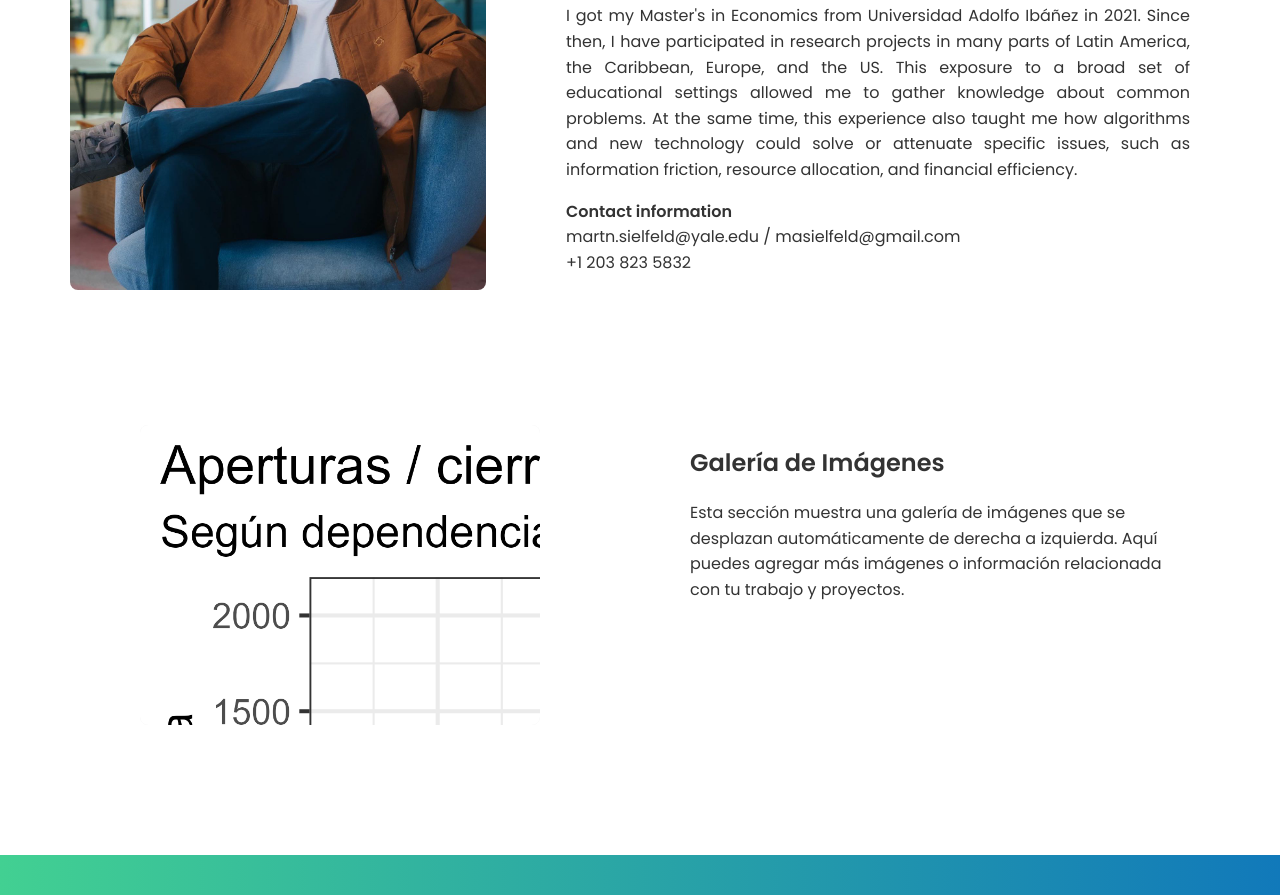
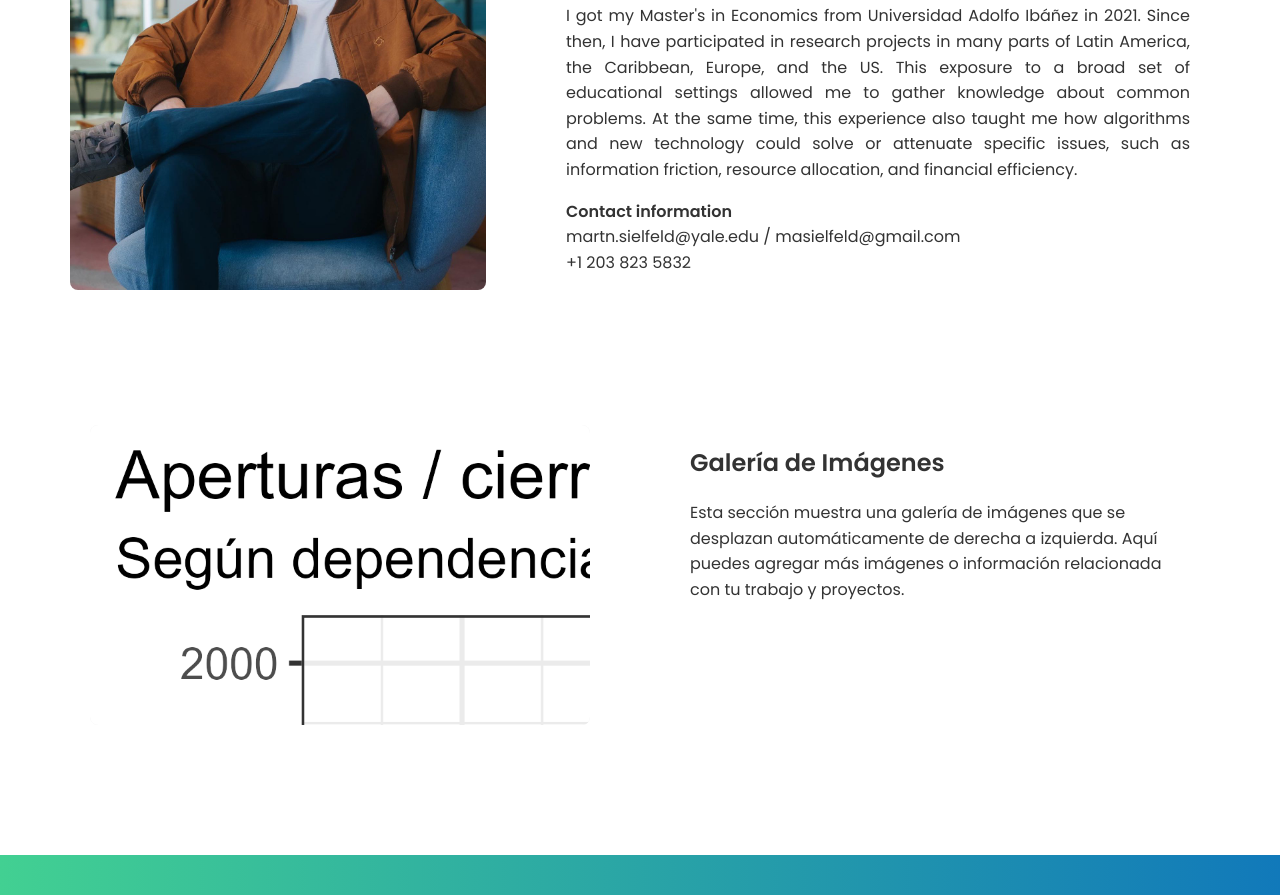
Before and after one commit to martinsielfeld/martinsielfeld.github.io, a plain HTML site: page index.html in a window 1280 px wide. Shown: the part 373-1268 px from the top of the page. Drawn offline with Linux system fonts and the light colour scheme.

Commit message:
Update index.html

```diff
--- a/index.html
+++ b/index.html
@@ -108,7 +108,7 @@
         .slider {
             position: relative;
             width: 100%;
-            max-width: 400px; /* Slider width */
+            max-width: 800px; /* Slider width */
             height: 300px; /* Fixed height */
             overflow: hidden;
             margin: 0 auto; /* Center slider */
```
